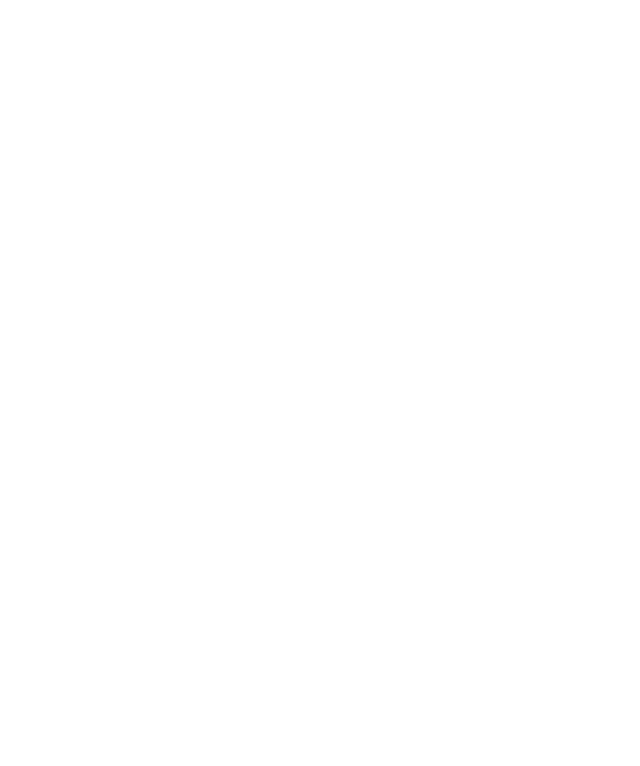
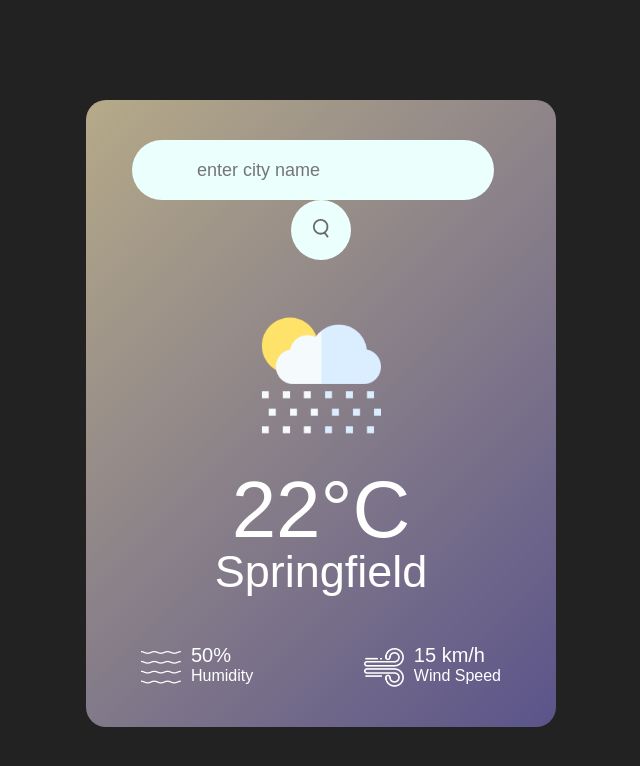
Before and after one commit to emilinac/WeatherApp, a plain HTML site: page index.html in a window 1280 px wide. Shown: the whole page, without its empty margins (319-959 px from the left). Drawn offline with Linux system fonts and the light colour scheme.

Commit message:
added the humidity, wind speed, weather, and city with the ability to search for a new city name

```diff
--- a/index.html
+++ b/index.html
@@ -1,10 +1,45 @@
-<!DOCTYPE html>
+<!doctype html>
 <html lang="en">
 <head>
     <meta charset="UTF-8">
-    <title>Title</title>
+    <meta name="viewport" content="width=device-width, user-scalable=no, initial-scale=1.0, maximum-scale=1.0, minimum-scale=1.0">
+    <meta http-equiv="X-UA-Compatible" content="ie=edge">
+    <title>Weather App</title>
+    <link rel="stylesheet" href="style.css">
 </head>
 <body>
 
+<div class="card">
+    <div class="search">
+        <label>
+            <input type="text" placeholder="enter city name" spellcheck="false">
+            <button><img src="images/search.png" alt="search icon"></button>
+        </label>
+    </div>
+    <div class="weather">
+        <img src="images/rain.png" class="weather-icon">
+<!--        <h1 class="temp">22°C</h1>-->
+        <h1 class="temp">22°C</h1>
+        <h2 class="city">Springfield</h2>
+        <div class="details">
+            <div class="col">
+                <img src="images/humidity.png">
+                <div>
+                    <p class="humidity"> 50%</p>
+                    <p>Humidity</p>
+                </div>
+            </div>
+            <div class="col">
+                <img src="images/wind.png">
+                <div>
+                    <p class="wind"> 15 km/h</p>
+                    <p>Wind Speed</p>
+                </div>
+            </div>
+        </div>
+
+    </div>
+</div>
+
 </body>
 </html>
--- a/style.css
+++ b/style.css
@@ -0,0 +1,96 @@
+*{
+    margin: 0;
+    padding: 0;
+    font-family: 'Poppins', sans-serif;
+    box-sizing: border-box;
+}
+body{
+    background: #222;
+}
+
+.card{
+    width: 90%;
+    max-width: 470px;
+    background: linear-gradient(135deg, #feba, #5b548a);
+    color: #fff;
+    margin: 100px auto 0;
+    border-radius: 20px;
+    padding: 40px 35px;
+    text-align: center;
+}
+
+.search{
+    width: 100%;
+    display: flex;
+    align-items: center;
+    justify-content: space-between;
+}
+
+.search input{
+    border: 0;
+    outline: 0;
+    background: #ebfffc;
+    color: #555;
+    padding: 10px 65px;
+    height: 60px;
+    border-radius: 30px;
+    flex: 1;
+    margin-right: 16px;
+    font-size: 18px;
+}
+
+.search button{
+    border: 0;
+    outline: 0;
+    background: #ebfffc;
+    /*padding: 10px 25px;*/
+    width: 60px;
+    height: 60px;
+    border-radius: 50%;
+    cursor: pointer;
+}
+
+.search button img{
+    width: 16px;
+    align-items: center;
+}
+
+.weather-icon{
+    width: 170px;
+    margin-top: 30px;
+}
+
+.weather h1{
+    font-size: 80px;
+    font-weight: 500;
+}
+
+.weather h2{
+    font-size: 45px;
+    font-weight: 400;
+    margin-top: -10px;
+}
+
+.details{
+    display: flex;
+    align-items: center;
+    justify-content: space-between;
+    padding: 0 20px;
+    margin-top: 50px;
+}
+
+.col{
+    display: flex;
+    align-items: center;
+    text-align: left;
+}
+
+.col img{
+    width: 40px;
+    margin-right: 10px;
+}
+
+.humidity, .wind{
+    font-size: 20px;
+    margin-top: -6px;
+}
```
